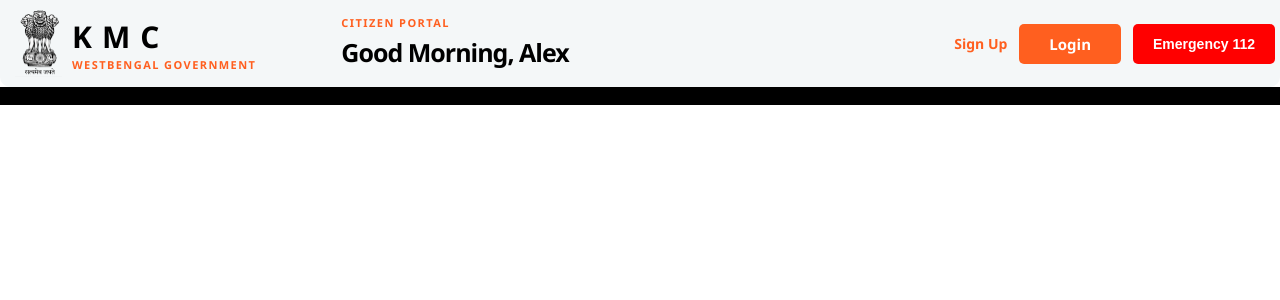
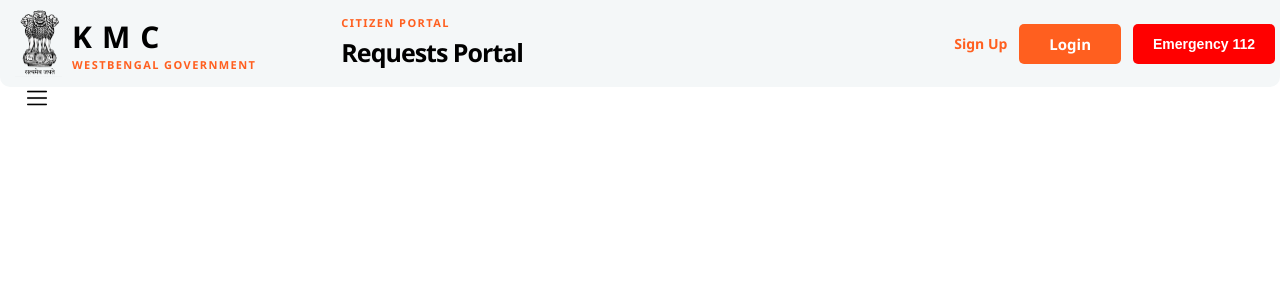
Before and after one commit to panjiyara7044100506-sys/KMC, a React app in the folder Frontend/: page /requests in a window 1280 px wide. Shown: the top 300 px of the page. Built offline with nearby package versions, Linux system fonts and the light colour scheme; the HTML template or start-up script is replaced by a standard one.

Commit message:
Bug fixed

```diff
--- a/Frontend/src/App.jsx
+++ b/Frontend/src/App.jsx
@@ -1,20 +1,21 @@
-import React, { useContext, useState } from 'react'
+import React, { useContext, useEffect, useState } from 'react'
 import './App.css'
 import Header from './components/Header/header.jsx';
 import Home from './pages/Home/home.jsx';
 import { Route, Routes } from 'react-router-dom';
 import Requests from './pages/Requests/requests.jsx';
-import SidebarContext from './context/sidebarContext.js';
 
 function App() {
-  const{currState,setCurrState}=useContext(SidebarContext)
+
+  const[currState,setCurrState]=useState("home")
+  const[show,setShow]=useState(false);
   return (
     <>
     <div className='app'>
-      <Header/>
+      <Header currState={currState} />
       <Routes>
-        <Route path='/' element={<Home/>}/>
-        <Route path='/requests' element={<Requests/>}/>
+        <Route path='/' element={<Home currState={currState} setCurrState={setCurrState} show={show} setShow={setShow}/>}/>
+        <Route path='/requests' element={<Requests currState={currState} setCurrState={setCurrState} show={show} setShow={setShow}/>}/>
       </Routes>
     </div>
     </>
--- a/Frontend/src/components/Header/header.jsx
+++ b/Frontend/src/components/Header/header.jsx
@@ -1,7 +1,16 @@
 import React from "react";
 import './header.css'
+import { useLocation } from "react-router-dom";
 
 function Header() {
+    const heading={
+        "/":"good morning, alex",
+        "/requests":"requests portal",
+        "/payments":"payments portal",
+        "/permits":"permits portal",
+        "/community":"community portal"
+    }
+    const location = useLocation();
     return (
         <div className="header">
             <div className="header-left-tag">
@@ -16,7 +25,7 @@ function Header() {
                 </div>
                 <div className="header-left">
                     <p>citizen portal</p>
-                    <h1>good morning, alex</h1>
+                    <h1>{heading[location.pathname]}</h1>
                 </div>
             </div>
             <div className="header-right">
--- a/Frontend/src/components/Sidebar/sidebar.jsx
+++ b/Frontend/src/components/Sidebar/sidebar.jsx
@@ -1,10 +1,10 @@
 import React, { useContext, useState } from "react";
 import './sidebar.css'
-import SidebarContext from "../../context/sidebarContext.js";
+
 import { NavLink } from "react-router-dom";
 
 
-function Sidebar({show,setShow}){
+function Sidebar({show,setShow,currState,setCurrState}){
     const Item = [
         {id:1,label:"home",icon:"⌂",path:"/"},
         {id:2,label:"requests",icon:"◫",path:"/requests"},
@@ -13,7 +13,6 @@ function Sidebar({show,setShow}){
         {id:5,label:"community",icon:"♧",path:"/community"},
     ]
 
-    const{currState,setCurrState}=useContext(SidebarContext);
 
     return(
         <div className={show?"sidebar":"active"}>
--- a/Frontend/src/pages/Home/home.jsx
+++ b/Frontend/src/pages/Home/home.jsx
@@ -2,12 +2,12 @@ import React, { useState } from "react";
 import './home.css'
 import Sidebar from "../../components/Sidebar/sidebar.jsx";
 
-function Home(){
+function Home({currState,setCurrState}){
     const[show,setShow]=useState(false);
 
     return(
         <div className="home">
-            <Sidebar show={show} setShow={setShow}/>
+            <Sidebar show={show} setShow={setShow} currState={currState} setCurrState={setCurrState}/>
             <div className={!show?"hamburger":"active"}>
                 <img src="\src\assets\hamburger.png" alt="" onClick={()=>setShow(true)}/>
             </div>
--- a/Frontend/src/pages/Requests/requests.css
+++ b/Frontend/src/pages/Requests/requests.css
@@ -1,10 +1,5 @@
 .requests{
-    display: grid;
-    grid-template-columns: 260px 1fr;
-    background-color: black;
+    background-color: green;
+    display: flex;
+    position: relative;
 }
-.fixer{
-    position: relative;
-    background-color: red;
-
-}
--- a/Frontend/src/pages/Requests/requests.jsx
+++ b/Frontend/src/pages/Requests/requests.jsx
@@ -2,12 +2,13 @@ import React from "react";
 import './requests.css'
 import Sidebar from "../../components/Sidebar/sidebar.jsx";
 
-function Requests(){
+function Requests({show,setShow}){
     return (
         <div className="requests">
-            <img src="" alt="" />
-                hello
-                <Sidebar/>
+            <Sidebar show={show} setShow={setShow}/>
+            <div className={!show?"hamburger":"active"}>
+                <img src="\src\assets\hamburger.png" alt="" onClick={()=>setShow(true)}/>
+            </div>
 
         </div>
     )
```
